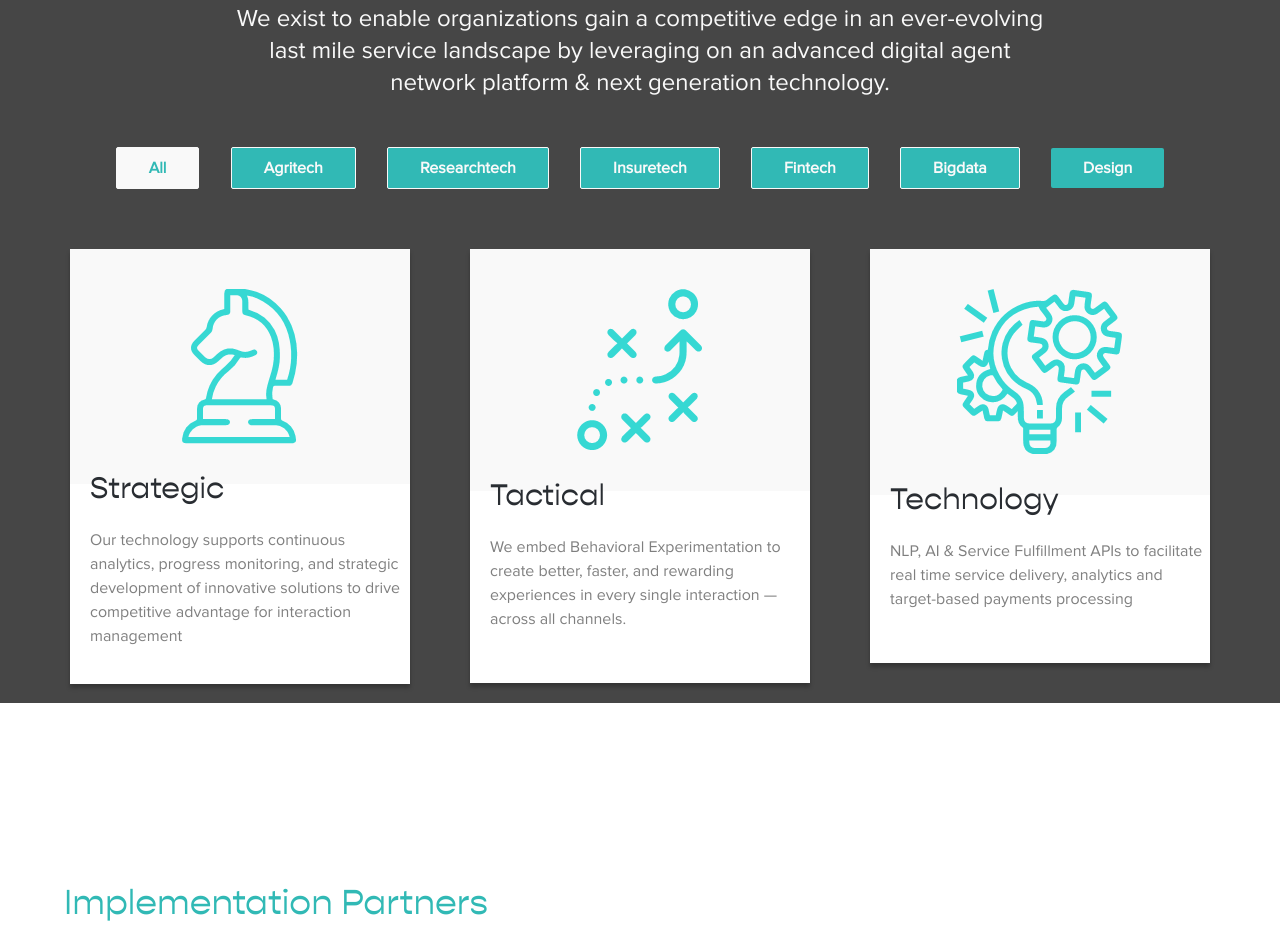
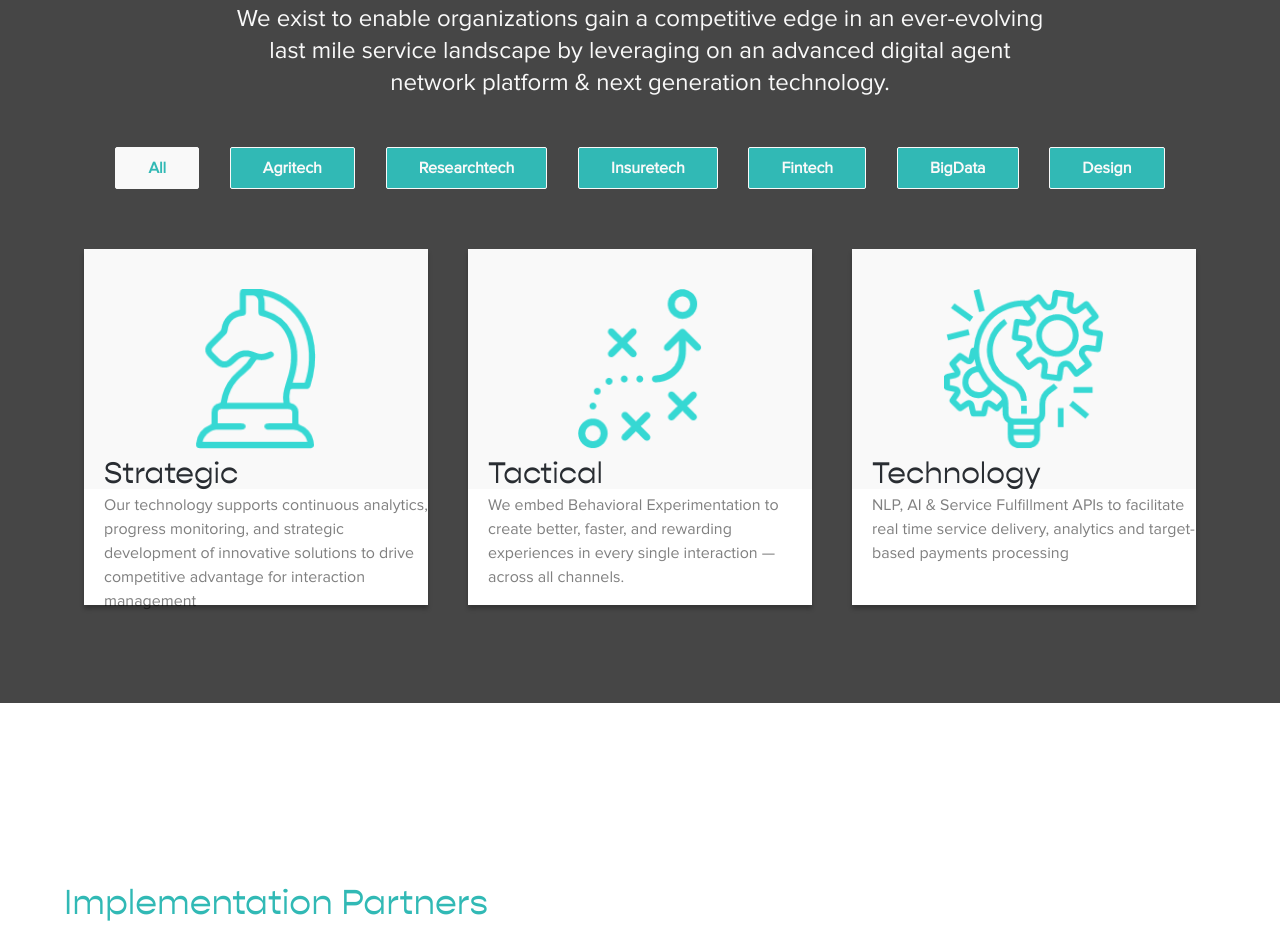
Before and after one commit to jawwad-ali/digital_agency, a React (Create React App) app: page / in a window 1280 px wide. Shown: the part 3660-4604 px from the top of the page. Built offline with nearby package versions, Linux system fonts and the light colour scheme; a web font is replaced by a local one.

Commit message:
improve code quality

```diff
--- a/public/index.html
+++ b/public/index.html
@@ -1,5 +1,5 @@
 <!DOCTYPE html>
-<html lang="en">
+<html lang="en" >
 
 <head>
   <meta charset="utf-8" />
--- a/src/App.js
+++ b/src/App.js
@@ -8,7 +8,7 @@ import Partners from "./components/Partners";
 
 function App() {
   return (
-    <div className="">
+    <div className="overflow-hidden">
       <HeroSection />
       <Globe />
       <Info />
--- a/src/components/Approach.js
+++ b/src/components/Approach.js
@@ -2,6 +2,9 @@ import React from 'react'
 import Horse from "./assets/horse_img.png"
 import CrossImg from "./assets/cross_img.png"
 import IdeaSetting from "./assets/idea_setting_img.png"
+import CardComponent from './CardComponent'
+
+const btns = ["Agritech", "Researchtech", "Insuretech", "Fintech", "BigData", "Design"]
 
 const Approach = () => {
     return (
@@ -15,54 +18,29 @@ const Approach = () => {
                 <div className='flex flex-wrap justify-around items-center text-center w-full'>
                     <div className='w-full flex flex-wrap xl:mx-20 justify-around items-center text-center my-5 px-5'>
                         <button style={{ border: "1px solid #f9f9f9" }} className='bg-[#f9f9f9] px-8 py-2 rounded-sm font-[Proxima] my-2  font-semibold text-[12px] xl:text-base  text-[#31b9b5]'>All</button>
-                        <button style={{ border: "1px solid #f9f9f9" }} className='text-[#f9f9f9] px-8 py-2 rounded-sm font-[Proxima] my-2 font-semibold text-[12px] xl:text-base bg-[#31b9b5]'>Agritech</button>
-                        <button style={{ border: "1px solid #f9f9f9" }} className='text-[#f9f9f9] px-8 py-2 rounded-sm font-[Proxima] my-2 font-semibold text-[12px] xl:text-base bg-[#31b9b5]'>Researchtech</button>
-                        <button style={{ border: "1px solid #f9f9f9" }} className='text-[#f9f9f9] px-8 py-2 rounded-sm font-[Proxima] my-2 font-semibold text-[12px] xl:text-base bg-[#31b9b5]'>Insuretech</button>
-                        <button style={{ border: "1px solid #f9f9f9" }} className='text-[#f9f9f9] px-8 py-2 rounded-sm font-[Proxima] my-2 font-semibold text-[12px] xl:text-base bg-[#31b9b5]'>Fintech</button>
-                        <button style={{ border: "1px solid #f9f9f9" }} className='text-[#f9f9f9] px-8 py-2 rounded-sm font-[Proxima] my-2 font-semibold text-[12px] xl:text-base bg-[#31b9b5]'>Bigdata</button>
-                        <button className='text-[#f9f9f9] px-8 py-2 rounded-sm font-[Proxima] my-2 font-semibold text-[12px] xl:text-base bg-[#31b9b5]'>Design</button>
+                        {btns.map((btn) => (
+                            <button style={{ border: "1px solid #f9f9f9" }} className='text-[#f9f9f9] px-8 py-2 rounded-sm font-[Proxima] my-2 font-semibold text-[12px] xl:text-base bg-[#31b9b5]'>{btn}</button>
+                        ))}
                     </div>
                 </div>
 
                 {/* Cards */}
-                <div className='px-10 xl:flex w-full mt-8'>
-                    <div className='w-full mb-4 md:mx-[30px]'>
-                        <div className='bg-white w-full xl:w-full pb-4' style={{ boxShadow: "0px 4px 4px rgba(0, 0, 0, 0.25)" }}>
-                            <div className='bg-[#f9f9f9]'>
-                                <img src={Horse} alt="horse img" className='mx-auto py-10' />
-                            </div>
-                            <h3 className='-mt-8 font-[Light] font-medium text-3xl ml-5 text-[#292d32] py-5'>Strategic</h3>
-                            <p className='ml-5 font-[Proxima] font-[18px] text-black/[.5]  pb-5'>Our technology supports continuous analytics, progress monitoring, and strategic development of innovative solutions to drive competitive advantage for interaction management</p>
-                        </div>
-                    </div>
-
-                    <div className='w-full  mb-4 md:mx-[30px]'>
-                        <div className='bg-white w-full xl:w-full pb-8' style={{ boxShadow: "0px 4px 4px rgba(0, 0, 0, 0.25)" }}>
-                            <div className='bg-[#f9f9f9]'>
-                                <img src={CrossImg} alt="horse img" className='mx-auto py-10' />
-                            </div>
-                            <h3 className='-mt-8 font-[Light] font-medium text-3xl ml-5 text-[#292d32] py-5'>Tactical</h3>
-                            <p className='ml-5 font-[Proxima] font-[18px] text-black/[.5] pb-5'>We embed Behavioral Experimentation
-                                to create better, faster, and rewarding
-                                experiences in every single
-                                interaction —across all channels.
-                            </p>
-                        </div>
-                    </div>
-
-                    <div className='w-full md:mx-[30px]'>
-                        <div className='bg-white w-full xl:w-full pb-8' style={{ boxShadow: "0px 4px 4px rgba(0, 0, 0, 0.25)" }}>
-                            <div className='bg-[#f9f9f9]'>
-                                <img src={IdeaSetting} alt="horse img" className='mx-auto py-10' />
-                            </div>
-                            <h3 className='-mt-8 font-[Light] font-medium text-3xl ml-5 text-[#292d32] py-5'>Technology</h3>
-                            <p className='ml-5 font-[Proxima] font-[18px] text-black/[.5]  pb-5'>NLP, AI & Service Fulfillment APIs to
-                                facilitate real time service delivery,
-                                analytics and target-based
-                                payments processing
-                            </p>
-                        </div>
-                    </div>
+                <div className='xl:flex xl:w-[90%] xl:mx-auto'>
+                    <CardComponent
+                        img={Horse}
+                        h3={"Strategic"}
+                        text={"Our technology supports continuous analytics, progress monitoring, and strategic development of innovative solutions to drive competitive advantage for interaction management"}
+                    />
+                    <CardComponent
+                        img={CrossImg}
+                        h3={"Tactical"}
+                        text={"We embed Behavioral Experimentation to create better, faster, and rewarding experiences in every single interaction —across all channels."}
+                    />
+                    <CardComponent
+                        img={IdeaSetting}
+                        h3={"Technology"}
+                        text={"NLP, AI & Service Fulfillment APIs to facilitate real time service delivery, analytics and target-based  payments processing"}
+                    />
                 </div>
             </div>
         </div>
--- /dev/null
+++ b/src/components/CardComponent.js
@@ -0,0 +1,20 @@
+const CardComponent = ({ img, h3, text }) => {
+    return (
+        <div className='px-5 xl:flex mt-8 xl:flex-row xl:w-full'>
+            <div className='w-full mb-4 xl:mx-0'>
+                <div className='bg-white w-full xl:w-full  border-1 border-red-600' style={{ boxShadow: "0px 4px 4px rgba(0, 0, 0, 0.25)" }}>
+                    <div className='bg-[#f9f9f9]'>
+                        <img src={img} alt="horse img" className='mx-auto py-10 xl:h-60' />
+                    </div>
+
+                    <h3 className='-mt-8 font-[Light] font-medium text-3xl ml-5 text-[#292d32] '>{h3}</h3>
+                    <div className="xl:h-28">
+                        <p className='ml-5 font-[Proxima] font-[18px] text-black/[.5] pb-6'>{text}</p>
+                    </div>
+                </div>
+            </div>
+        </div>
+    )
+}
+
+export default CardComponent
--- a/src/components/Globe.js
+++ b/src/components/Globe.js
@@ -5,7 +5,7 @@ import RightArrow from "./assets/right_arrow.png"
 
 const Globe = () => {
     return (
-        <div className='w-full'>
+        <div className='w-full' id="spaceai">
             <div className='flex xl:flex-row flex-col'>
                 <div className='xl:w-3/6 md:w-full lg:w-full transform scale-y-105 '>
                     <img src={GlobePng} alt="Globe" className='w-full' />
--- a/src/components/Navbar.js
+++ b/src/components/Navbar.js
@@ -46,7 +46,7 @@ const Navbar = () => {
               <a href="/">Home</a>
             </li>
             <li className="text-black my-8 uppercase font-[poppins] text-base">
-              <a href="#">Space AI</a>
+              <a href="#spaceai">Space AI</a>
             </li>
             <li className="text-black my-8 uppercase font-[poppins] text-base">
               <a href="#partner">Partners</a>
@@ -63,7 +63,7 @@ const Navbar = () => {
         <ul className='flex'>
           <div className="flex justify-center text-center items-center font-[poppins] text-base text-black">
             <li className=''><a href="/">Home</a></li>
-            <li className='mx-6'><a href="#">Space AI</a></li>
+            <li className='mx-6'><a href="#spaceai">Space AI</a></li>
           </div>
           <div className='flex-1 flex justify-end text-center items-center font-[poppins] text-base text-black'>
             <li className='mx-6'><a href="#partner">Partners</a></li>
--- a/src/index.css
+++ b/src/index.css
@@ -1,4 +1,9 @@
 @tailwind base;
+
+html {
+  scroll-behavior: smooth;
+}
+
 @tailwind components;
 @tailwind utilities;
 
```
